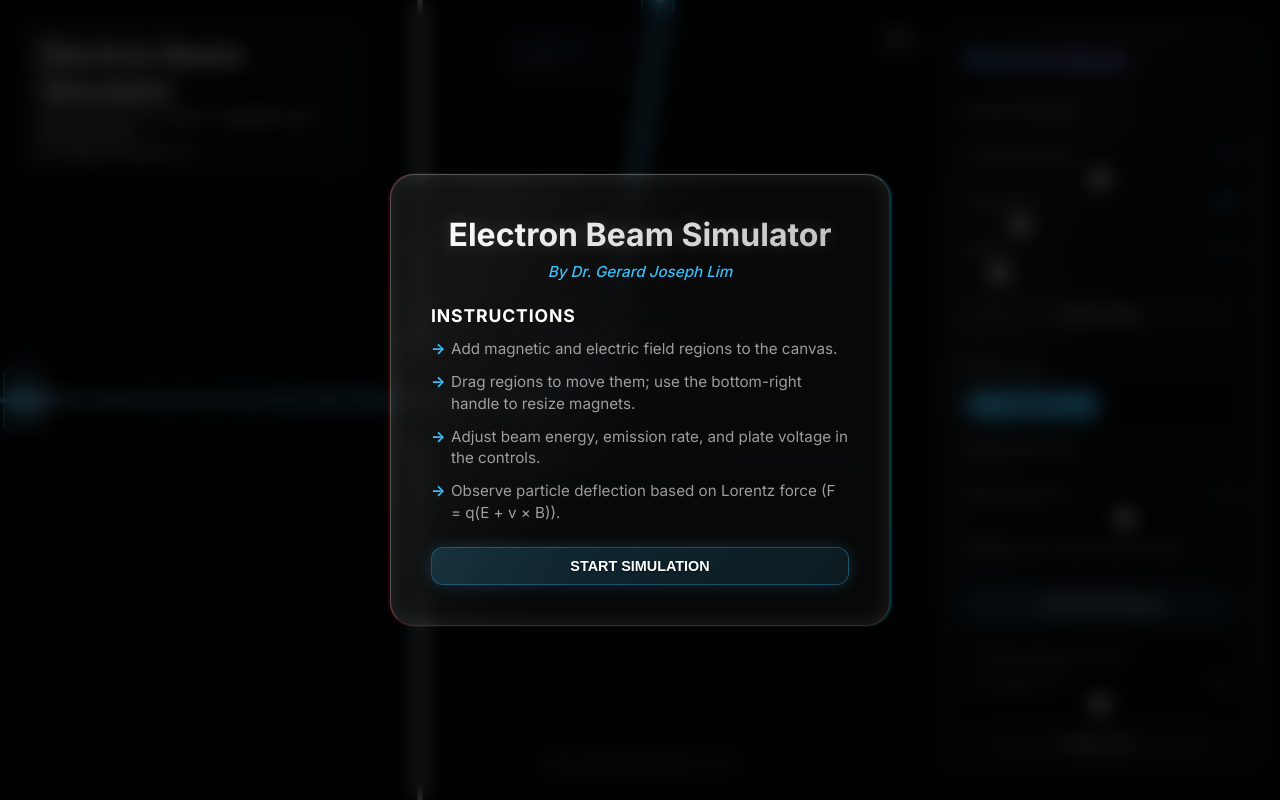
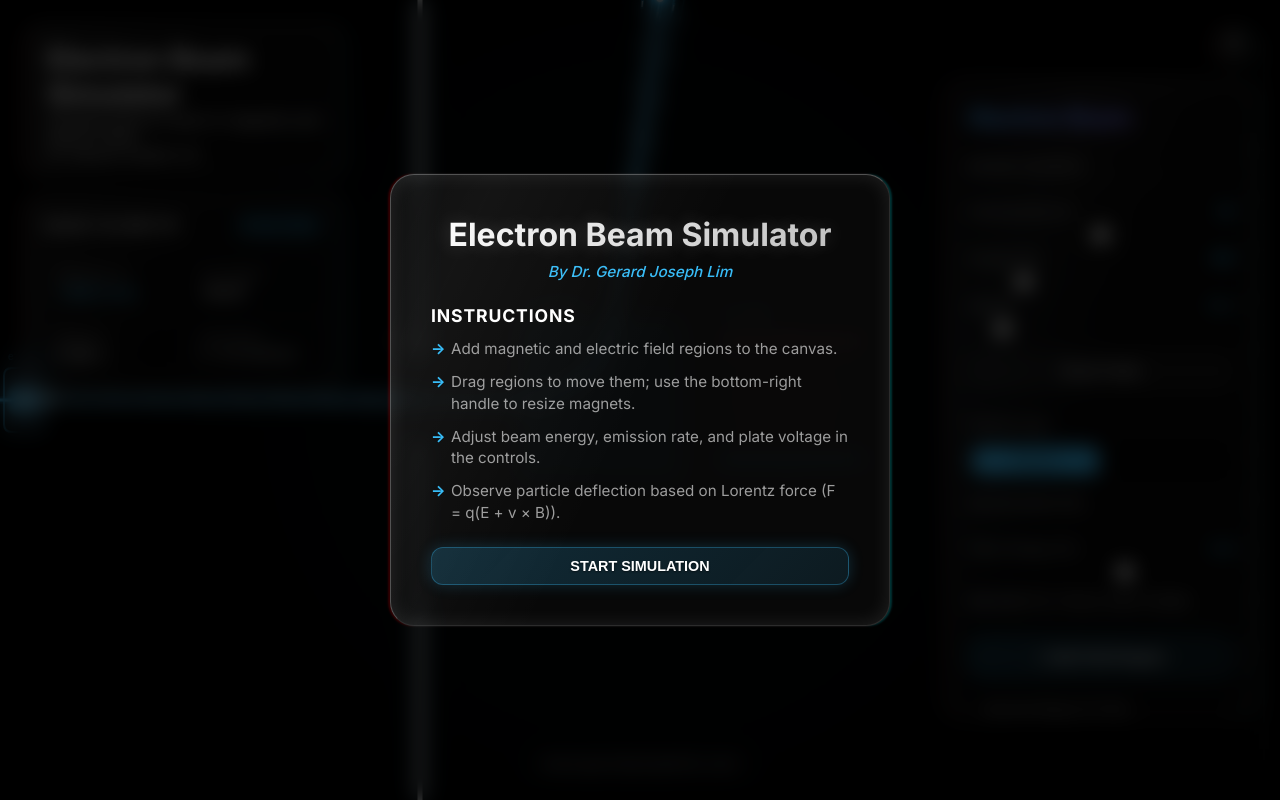
Before and after one commit to gerardjosephlim/gerardjosephlim.github.io, a PHP site: page /electronbeam.html in a window 1280 px wide. Run offline with PHP 8.4, Linux system fonts and the light colour scheme.

Commit message:
release: update obfuscated simulation modules [2026-10-11 09:22:38]

```diff
--- a/electronbeam.css
+++ b/electronbeam.css
@@ -574,18 +574,19 @@
   display: block;
 }
 
-/* Controls Panel Custom Positioning */
+/* Controls Panel Custom Positioning (Standard 24px Window Margin) */
 .controls-panel {
   position: absolute;
-  top: 20px;
-  right: 20px;
-  width: 320px;
-  padding: 24px;
+  top: 80px;
+  right: 24px;
+  width: 310px;
+  padding: 22px;
   display: flex;
   flex-direction: column;
-  gap: 20px;
+  gap: 18px;
   z-index: 10;
-  max-height: calc(100vh - 40px);
+  max-height: calc(100vh - 160px);
+  border-radius: 20px;
   overflow-y: auto;
   scrollbar-width: thin;
   scrollbar-color: var(--primary) transparent;
@@ -701,32 +702,145 @@
 .mt-15 { margin-top: 15px; }
 .w-full { width: 100%; }
 
-/* Overlay Positioning */
+/* Standard Overlay Positioning (24px Window Margin) */
 .ui-overlay {
   position: absolute;
-  top: 20px;
-  left: 20px;
+  top: 24px;
+  left: 24px;
   z-index: 10;
   pointer-events: none;
+  display: flex;
+  flex-direction: column;
+  gap: 16px;
 }
 
 .ui-overlay .header {
   pointer-events: auto;
-  padding: 16px 20px;
-  max-width: 340px;
+  padding: 16px 22px;
+  max-width: 320px;
+  border-radius: 20px;
 }
 
-/* Help Button Positioning Offset for Controls Panel */
+/* Universal Top-Right Help Button */
 .help-btn {
   position: fixed;
-  top: 20px;
-  right: 360px; /* 20px padding + 320px width + 20px gap */
+  top: 24px;
+  right: 24px;
+  z-index: 25;
+}
+
+/* Dedicated Beam Telemetry Glass Card (Stacked under Header) */
+.telemetry-panel {
+  pointer-events: auto;
+  width: 320px;
+  padding: 18px 20px;
+  border-radius: 20px;
+  display: flex;
+  flex-direction: column;
+  gap: 12px;
+  box-sizing: border-box;
+  animation: slideInLeft 0.35s cubic-bezier(0.175, 0.885, 0.32, 1.275);
+}
+
+.telemetry-header {
+  display: flex;
+  justify-content: space-between;
+  align-items: center;
+  border-bottom: 1px solid rgba(255, 255, 255, 0.1);
+  padding-bottom: 8px;
+}
+
+.telemetry-title {
+  font-size: 0.82rem;
+  font-weight: 700;
+  text-transform: uppercase;
+  letter-spacing: 1.2px;
+  color: var(--text-main);
+}
+
+.telemetry-badge {
+  font-size: 0.72rem;
+  font-weight: 600;
+  padding: 3px 8px;
+  border-radius: 12px;
+  letter-spacing: 0.5px;
+  transition: all 0.3s ease;
+}
+
+.badge-active {
+  background: rgba(56, 189, 248, 0.15);
+  color: var(--primary);
+  border: 1px solid rgba(56, 189, 248, 0.3);
+}
+
+.badge-blocked {
+  background: rgba(239, 68, 68, 0.15);
+  color: var(--error);
+  border: 1px solid rgba(239, 68, 68, 0.3);
+}
+
+.badge-wien {
+  background: rgba(34, 197, 94, 0.18);
+  color: #4ade80;
+  border: 1px solid rgba(34, 197, 94, 0.4);
+}
+
+.telemetry-grid {
+  display: grid;
+  grid-template-columns: 1fr 1fr;
+  gap: 10px;
+}
+
+.telemetry-item {
+  display: flex;
+  flex-direction: column;
+  background: rgba(0, 0, 0, 0.25);
+  padding: 8px 10px;
+  border-radius: 10px;
+  border: 1px solid rgba(255, 255, 255, 0.05);
+}
+
+.item-label {
+  font-size: 0.72rem;
+  color: var(--text-muted);
+  margin-bottom: 2px;
+}
+
+.item-val {
+  font-size: 0.95rem;
+  font-weight: 600;
+  color: var(--text-main);
+}
+
+.item-val.highlight {
+  color: var(--primary);
+}
+
+.item-val.mono {
+  font-family: var(--font-mono);
+  font-size: 0.85rem;
+}
+
+.item-val.sub {
+  font-size: 0.78rem;
+  color: rgba(255, 255, 255, 0.75);
+}
+
+@keyframes slideInLeft {
+  from {
+    opacity: 0;
+    transform: translateX(-20px) scale(0.96);
+  }
+  to {
+    opacity: 1;
+    transform: translateX(0) scale(1);
+  }
 }
 
 .overlay-info {
   position: absolute;
-  bottom: 20px;
-  left: 20px;
+  bottom: 24px;
+  left: 24px;
   color: var(--text-muted);
   font-size: 0.8rem;
   pointer-events: none;
--- a/electronbeam.html
+++ b/electronbeam.html
@@ -22,6 +22,32 @@
                 <p>Simulate electron beam in magnetic and electric fields</p>
                 <p><i>Dr. Gerard Joseph Lim</i></p>
             </header>
+
+            <!-- Dedicated Beam Telemetry Glass Card -->
+            <div id="telemetry-panel" class="telemetry-panel liquid-glass">
+                <div class="telemetry-header">
+                    <span class="telemetry-title">Beam Telemetry</span>
+                    <span id="telemetry-status" class="telemetry-badge badge-active">Transmitting</span>
+                </div>
+                <div class="telemetry-grid">
+                    <div class="telemetry-item">
+                        <span class="item-label">Deflection ΔY</span>
+                        <span id="telemetry-deflection" class="item-val highlight">0.0 mm</span>
+                    </div>
+                    <div class="telemetry-item">
+                        <span class="item-label">Exit Angle θ</span>
+                        <span id="telemetry-angle" class="item-val">0.0°</span>
+                    </div>
+                    <div class="telemetry-item">
+                        <span class="item-label">Velocity v</span>
+                        <span id="telemetry-speed" class="item-val mono">0.0% c</span>
+                    </div>
+                    <div class="telemetry-item">
+                        <span class="item-label">Field Status</span>
+                        <span id="telemetry-mode" class="item-val sub">Pure Drift</span>
+                    </div>
+                </div>
+            </div>
         </div>
 
         <button id="help-btn" class="help-btn liquid-glass" aria-label="Help">?</button>
```
Also changed, not shown: dipole.js, electricfieldsandforces.js, electronbeam.js.
